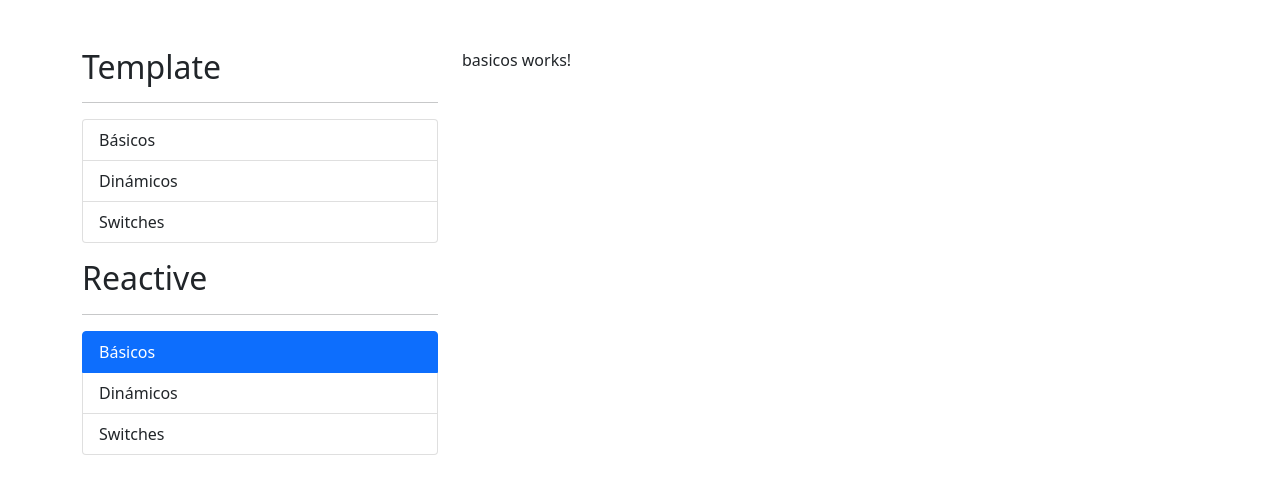
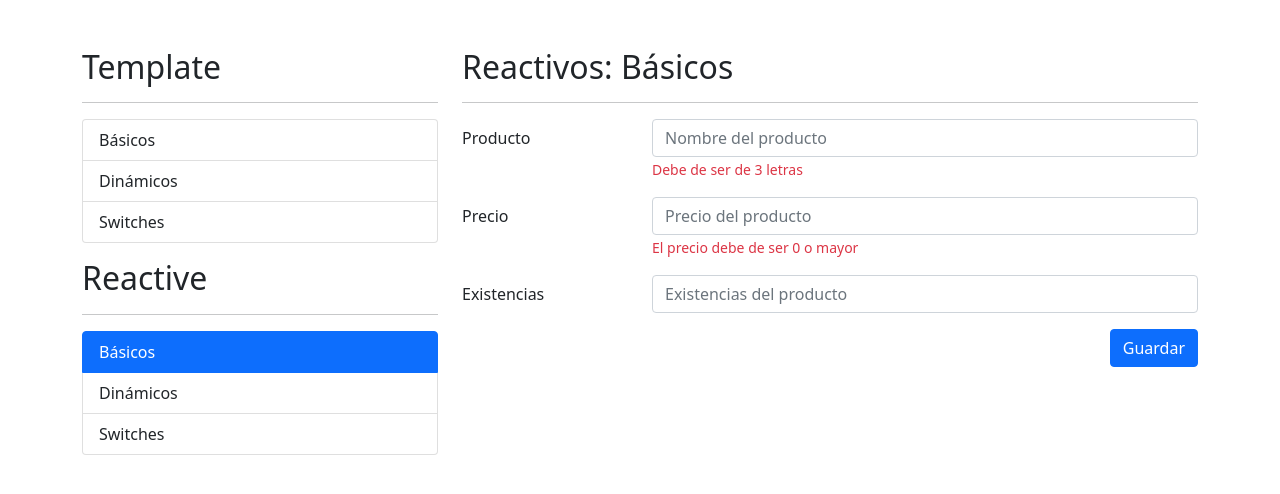
Before and after one commit to WiiruxCruz/06-formulariosApp, an Angular app: page /reactive/basicos in a window 1280 px wide. Shown: the top 494 px of the page. Built offline with nearby package versions, Linux system fonts and the light colour scheme.

Commit message:
Preparar formularios reactivos

```diff
--- a/src/app/reactive/basicos/basicos.component.html
+++ b/src/app/reactive/basicos/basicos.component.html
@@ -1 +1,99 @@
-<p>basicos works!</p>
+<h2>Reactivos: Básicos</h2>
+<hr>
+<div
+  class="row"
+>
+  <div
+    class="col"
+  >
+    <form
+      autocomplete="off"
+    >
+
+      <!-- Campo de producto -->
+      <div class="mb-3 row">
+        <label class="col-sm-3 col-form-label">
+          Producto
+        </label>
+        <div class="col-sm-9">
+          <input
+            type="text"
+            class="form-control"
+            placeholder="Nombre del producto"
+          >
+          <span class="form-text text-danger">
+            Debe de ser de 3 letras
+          </span>
+        </div>
+      </div>
+
+
+      <!-- Campo de precio -->
+      <div class="mb-3 row">
+        <label class="col-sm-3 col-form-label">
+          Precio
+        </label>
+
+        <div class="col-sm-9">
+          <input
+            type="number"
+            class="form-control"
+            placeholder="Precio del producto"
+          >
+          <span class="form-text text-danger">
+            El precio debe de ser 0 o mayor
+          </span>
+        </div>
+      </div>
+
+      <!-- Campo de existencias -->
+      <div class="mb-3 row">
+        <label class="col-sm-3 col-form-label">
+          Existencias
+        </label>
+
+        <div class="col-sm-9">
+          <input
+            type="number"
+            class="form-control"
+            placeholder="Existencias del producto"
+          >
+        </div>
+      </div>
+
+      <!-- Botón de enviar -->
+      <div class="row">
+        <div class="col">
+          <button
+            type="submit"
+            class="btn btn-primary float-end"
+          >
+            Guardar
+          </button>
+        </div>
+      </div>
+
+    </form>
+  </div>
+</div>
+
+<!--
+<div class="row">
+  <div class="col">
+    <span>Valid</span>
+    <pre>{{ miFormulario.valid }}</pre>
+
+    <span>Pristine</span>
+    <pre>{{ miFormulario.pristine }}</pre>
+
+    <span>Touched</span>
+    <pre>{{ miFormulario.touched }}</pre>
+
+    <span>Value</span>
+    <pre>{{ miFormulario.value | json }}</pre>
+
+    <span>Value</span>
+    <pre>{{ miFormulario.controls.existencias?.errors | json }}</pre>
+  </div>
+</div>
+-->
--- a/src/app/reactive/dinamicos/dinamicos.component.html
+++ b/src/app/reactive/dinamicos/dinamicos.component.html
@@ -1 +1,82 @@
-<p>dinamicos works!</p>
+<h2>Reactivos: <small> Dinámicos </small></h2>
+<hr>
+
+<form autocomplete="off">
+
+  <!-- Nombre -->
+  <div class="mb-3 row">
+    <label class="col-sm-3 col-form-label">Nombre</label>
+    <div class="col-sm-9">
+      <input
+        class="form-control"
+        placeholder="Nombre de la persona"
+      >
+      <span class="form-text text-danger">
+        Este campo es obligatorio
+      </span>
+    </div>
+  </div>
+
+  <!-- Agregar favorito -->
+  <div class="mb-3 row">
+    <label class="col-sm-3 col-form-label">Agregar</label>
+    <div class="col-sm-9">
+
+      <div class="input-group">
+        <input
+          class="form-control"
+          placeholder="Agregar favorito"
+        >
+
+        <button
+          class="btn btn-outline-primary"
+          type="button"
+        >
+          Agregar
+        </button>
+      </div>
+    </div>
+  </div>
+
+  <!-- Lista de juegos favoritos -->
+  <div class="mb-3 row">
+    <label class="col-sm-3 col-form-label">Favoritos</label>
+    <div class="col-sm-9">
+
+      <!--
+      <div
+        class="input-group mb-1"
+        *ngFor="let juego of persona.favoritos; let i = index"
+      >
+        <input class="form-control">
+        <button
+          class="btn btn-outline-danger"
+          type="button"
+          (click)="a=1"
+        >
+          Eliminar
+        </button>
+      </div>
+      -->
+
+
+    </div>
+  </div>
+
+  <div class="row">
+    <div class="col-sm-12">
+      <button
+        type="button"
+        class="btn btn-primary float-end"
+      >
+        Guardar
+      </button>
+    </div>
+
+  </div>
+</form>
+
+<!--
+<span>Persona</span>
+<pre>{{ persona | json }}</pre>
+-->
--- a/src/app/reactive/switches/switches.component.html
+++ b/src/app/reactive/switches/switches.component.html
@@ -1 +1,106 @@
-<p>switches works!</p>
+<h2>Reactivos: Switches</h2>
+<hr>
+
+<form>
+
+  <!-- Radio -->
+  <div class="row mb-3">
+    <label class="col-sm-3 col-form-label">Género</label>
+    <div class="col-sm-9">
+      <div class="form-check">
+        <input
+          class="form-check-input"
+          type="radio"
+          value="M"
+          name="radioGenero"
+          id="radioMasculino"
+        >
+        <label class="form-check-label" for="radioMasculino">
+          Masculino
+        </label>
+      </div>
+
+      <div class="form-check">
+        <input
+          class="form-check-input"
+          type="radio"
+          value="F"
+          name="radioGenero"
+          id="radioFemenino"
+        >
+        <label class="form-check-label" for="radioFemenino">
+          Femenino
+        </label>
+      </div>
+    </div>
+  </div>
+
+  <!-- Switches -->
+  <div class="row mb-3">
+    <label class="col-sm-3 col-form-label">Notificaciones</label>
+    <div class="col-sm-9">
+
+      <div class="form-check form-switch mt-2">
+        <input
+          class="form-check-input"
+          type="checkbox"
+          role="switch"
+          id="flexSwitchCheckChecked"
+        >
+        <label class="form-check-label" for="flexSwitchCheckChecked">Quiero recibir notificaciones</label>
+      </div>
+    </div>
+  </div>
+
+  <!-- Checks -->
+  <div class="row mb-3">
+    <label class="col-sm-3 col-form-label"></label>
+    <div class="col-sm-9">
+      <div class="form-check">
+        <input
+          class="form-check-input"
+          type="checkbox"
+          id="flexCheckDefault"
+        >
+        <label class="form-check-label" for="flexCheckDefault">
+          Términos y condiciones
+        </label>
+      </div>
+    </div>
+  </div>
+
+  <!-- Boton Submit -->
+  <div class="row">
+    <div class="col">
+      <button
+        class="btn btn-primary float-end"
+      >
+        Guardar
+      </button>
+    </div>
+  </div>
+
+
+
+
+</form>
+
+<!--
+<h5>Valor del formulario</h5>
+<pre>{{ miFormulario.value | json }}</pre>
+<br>
+
+<h5>Persona</h5>
+<pre>{{ persona | json }}</pre>
+<br>
+
+<h5>Valid</h5>
+<pre>{{ miFormulario.valid }}</pre>
+<br>
+
+<h5>Términos</h5>
+<pre>{{ miFormulario.controls?.terminos?.errors | json }}</pre>
+<br>
+
+<pre>Condiciones:</pre>
+-->
```
